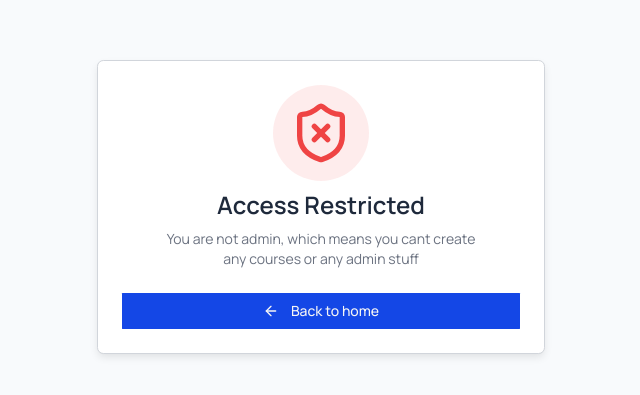
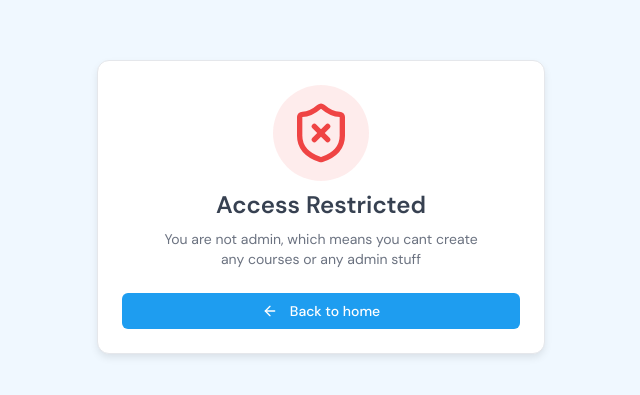
Before and after one commit to gavrilasa/just-lms, a Next.js app: page /not-admin in a window 1280 px wide. Shown: the part 193-588 px from the top of the page, without its empty margins (319-959 px from the left). Built offline with nearby package versions, Linux system fonts and the light colour scheme.

Commit message:
feat(public): Course List and Redesign Color

```diff
--- /dev/null
+++ b/app/(public)/_components/PublicCourseCard.tsx
@@ -0,0 +1,92 @@
+import { PublicCourseType } from "@/app/data/course/get-all-courses";
+import { Badge } from "@/components/ui/badge";
+import { buttonVariants } from "@/components/ui/button";
+import { Card, CardContent } from "@/components/ui/card";
+import { Skeleton } from "@/components/ui/skeleton";
+import { useConstructUrl } from "@/hooks/use-construct-url";
+import { School, TimerIcon } from "lucide-react";
+import Image from "next/image";
+import Link from "next/link";
+
+interface iAppProps {
+	data: PublicCourseType;
+}
+
+export function PublicCourseCard({ data }: iAppProps) {
+	const thumbnailUrl = useConstructUrl(data.fileKey);
+
+	return (
+		<Card className="group relative py-0 gap-0">
+			<Badge className="absolute top-2 right-2 z-10">{data.level}</Badge>
+
+			<Image
+				src={thumbnailUrl}
+				alt="Thumbnail Image of Course"
+				width={600}
+				height={400}
+				className="w-full rounded-t-xl object-cover aspect-video"
+			/>
+
+			<CardContent className="p-4">
+				<Link
+					className="font-medium text-lg line-clamp-2 hover:underline group-hover:text-primary transition-colors"
+					href={`/courses/${data.slug}`}
+				>
+					{data.title}
+				</Link>
+				<p className="line-clamp-2 text-sm text-muted-foreground leading-tight mt-2">
+					{data.smallDescription}
+				</p>
+
+				<div className="mt-4 flex items-center gap-x-5">
+					<div className="flex items-center gap-x-2">
+						<TimerIcon className="size-6 p-1 rounded-md text-primary bg-primary/10" />
+						<p className="text-sm text-muted-foreground">{data.duration}h</p>
+					</div>
+					<div className="flex items-center gap-x-2">
+						<School className="size-6 p-1 rounded-md text-primary bg-primary/10" />
+						<p className="text-sm text-muted-foreground">{data.category}</p>
+					</div>
+				</div>
+
+				<Link
+					href={`/courses/${data.slug}`}
+					className={buttonVariants({ className: "w-full mt-4" })}
+				>
+					Learn More
+				</Link>
+			</CardContent>
+		</Card>
+	);
+}
+
+export function PublicCourseCardSkeleton() {
+	return (
+		<Card className="group relative py-0 gap-0">
+			<div className="absolute top-2 right-2 z-10 flex items-center">
+				<Skeleton className="h-6 w-20 rounded-full" />
+			</div>
+			<div className="w-full relative h-fit">
+				<Skeleton className="w-full rounded-t-xl aspect-video" />
+			</div>
+			<CardContent className="p-4">
+				<div className="space-y-2">
+					<Skeleton className="h-6 w-full" />
+					<Skeleton className="h-6 w-3/4" />
+				</div>
+				<div className="mt-4 flex items-center gap-x-5">
+					<div className="flex items-center gap-x-2">
+						<Skeleton className="size-6 rounded-md" />
+						<Skeleton className="h-4 w-8" />
+					</div>
+					<div className="flex items-center gap-x-2">
+						<Skeleton className="size-6 rounded-md" />
+						<Skeleton className="h-4 w-8" />
+					</div>
+				</div>
+
+				<Skeleton className="mt-4 w-full h-10 rounded-md" />
+			</CardContent>
+		</Card>
+	);
+}
--- /dev/null
+++ b/app/(public)/courses/page.tsx
@@ -0,0 +1,47 @@
+import { getAllCourses } from "@/app/data/course/get-all-courses";
+import {
+	PublicCourseCard,
+	PublicCourseCardSkeleton,
+} from "../_components/PublicCourseCard";
+import { Suspense } from "react";
+
+export default function PublicCoursesRoute() {
+	return (
+		<div className="mt-5">
+			<div className="flex flex-col space-y-2 mb-10">
+				<h1 className="text-3xl md:text-4xl font-bold tracking-tighter">
+					Explore Courses
+				</h1>
+				<p className="text-muted-foreground">
+					Discover our wide range of courses designed to help you achieve your
+					learning goals.
+				</p>
+			</div>
+			<Suspense fallback={<LoadingSkeletonLayout />}>
+				<RenderCourses />
+			</Suspense>
+		</div>
+	);
+}
+
+async function RenderCourses() {
+	const courses = await getAllCourses();
+
+	return (
+		<div className="grid grid-cols-1 md:grid-cols-2 lg:grid-cols-3 gap-6">
+			{courses.map((course) => (
+				<PublicCourseCard key={course.id} data={course} />
+			))}
+		</div>
+	);
+}
+
+function LoadingSkeletonLayout() {
+	return (
+		<div className="grid grid-cols-1 md:grid-cols-2 lg:grid-cols-3 gap-6">
+			{Array.from({ length: 9 }).map((_, index) => (
+				<PublicCourseCardSkeleton key={index} />
+			))}
+		</div>
+	);
+}
--- a/app/(public)/layout.tsx
+++ b/app/(public)/layout.tsx
@@ -5,7 +5,9 @@ export default function LayoutPublic({ children }: { children: ReactNode }) {
 	return (
 		<div>
 			<Navbar />
-			<main className="container px-4 mx-auto md:px-6 lg:px-8">{children}</main>
+			<main className="container px-4 mx-auto md:px-6 lg:px-8 mb-32">
+				{children}
+			</main>
 		</div>
 	);
 }
--- /dev/null
+++ b/app/data/course/get-all-courses.ts
@@ -0,0 +1,27 @@
+import prisma from "@/lib/db";
+
+export async function getAllCourses() {
+	const data = await prisma.course.findMany({
+		where: {
+			status: "Published",
+		},
+		orderBy: {
+			createdAt: "desc",
+		},
+		select: {
+			title: true,
+			price: true,
+			smallDescription: true,
+			slug: true,
+			fileKey: true,
+			id: true,
+			level: true,
+			duration: true,
+			category: true,
+		},
+	});
+
+	return data;
+}
+
+export type PublicCourseType = Awaited<ReturnType<typeof getAllCourses>>[0];
--- a/app/globals.css
+++ b/app/globals.css
@@ -1,48 +1,45 @@
-@import url("https://fonts.googleapis.com/css2?family=Manrope:wght@200..800&family=Merriweather:ital,opsz,wght@0,18..144,300..900;1,18..144,300..900&family=Roboto+Mono:ital,wght@0,100..700;1,100..700&display=swap");
 @import "tailwindcss";
 @import "tw-animate-css";
-
 @plugin "@tailwindcss/typography";
 
 @custom-variant dark (&:is(.dark *));
-
 :root {
-	--background: oklch(0.9842 0.0034 247.8575);
-	--foreground: oklch(0.2795 0.0368 260.031);
+	--background: oklch(0.9751 0.0127 244.2507);
+	--foreground: oklch(0.3729 0.0306 259.7328);
 	--card: oklch(1 0 0);
-	--card-foreground: oklch(0.2795 0.0368 260.031);
+	--card-foreground: oklch(0.3729 0.0306 259.7328);
 	--popover: oklch(1 0 0);
-	--popover-foreground: oklch(0.2795 0.0368 260.031);
-	--primary: oklch(0.488 0.243 264.376);
-	--primary-foreground: oklch(0.9702 0 0);
-	--secondary: oklch(0.9276 0.0058 264.5313);
-	--secondary-foreground: oklch(0.3729 0.0306 259.7328);
+	--popover-foreground: oklch(0.3729 0.0306 259.7328);
+	--primary: oklch(0.6717 0.1595 244.698);
+	--primary-foreground: oklch(1 0 0);
+	--secondary: oklch(0.9514 0.025 236.8242);
+	--secondary-foreground: oklch(0.4461 0.0263 256.8018);
 	--muted: oklch(0.967 0.0029 264.5419);
 	--muted-foreground: oklch(0.551 0.0234 264.3637);
-	--accent: oklch(0.9299 0.0334 272.7879);
+	--accent: oklch(0.9092 0.0508 236.5702);
 	--accent-foreground: oklch(0.3729 0.0306 259.7328);
 	--destructive: oklch(0.6368 0.2078 25.3313);
 	--destructive-foreground: oklch(1 0 0);
-	--border: oklch(0.8717 0.0093 258.3382);
-	--input: oklch(0.8717 0.0093 258.3382);
-	--ring: oklch(0.5854 0.2041 277.1173);
-	--chart-1: oklch(0.5854 0.2041 277.1173);
-	--chart-2: oklch(0.5106 0.2301 276.9656);
-	--chart-3: oklch(0.4568 0.2146 277.0229);
-	--chart-4: oklch(0.3984 0.1773 277.3662);
-	--chart-5: oklch(0.3588 0.1354 278.6973);
-	--sidebar: oklch(0.967 0.0029 264.5419);
-	--sidebar-foreground: oklch(0.2795 0.0368 260.031);
-	--sidebar-primary: oklch(0.5854 0.2041 277.1173);
+	--border: oklch(0.9276 0.0058 264.5313);
+	--input: oklch(0.9276 0.0058 264.5313);
+	--ring: oklch(0.7227 0.192 149.5793);
+	--chart-1: oklch(0.7227 0.192 149.5793);
+	--chart-2: oklch(0.6959 0.1491 162.4796);
+	--chart-3: oklch(0.596 0.1274 163.2254);
+	--chart-4: oklch(0.5081 0.1049 165.6121);
+	--chart-5: oklch(0.4318 0.0865 166.9128);
+	--sidebar: oklch(0.9514 0.025 236.8242);
+	--sidebar-foreground: oklch(0.3729 0.0306 259.7328);
+	--sidebar-primary: oklch(0.7227 0.192 149.5793);
 	--sidebar-primary-foreground: oklch(1 0 0);
-	--sidebar-accent: oklch(0.9299 0.0334 272.7879);
+	--sidebar-accent: oklch(0.9505 0.0507 163.0508);
 	--sidebar-accent-foreground: oklch(0.3729 0.0306 259.7328);
-	--sidebar-border: oklch(0.8717 0.0093 258.3382);
-	--sidebar-ring: oklch(0.5854 0.2041 277.1173);
-	--font-sans: Manrope, ui-sans-serif, sans-serif, system-ui;
-	--font-serif: Merriweather, serif;
-	--font-mono: Roboto Mono, ui-monospace, monospace;
-	--radius: 0.15rem;
+	--sidebar-border: oklch(0.9276 0.0058 264.5313);
+	--sidebar-ring: oklch(0.7227 0.192 149.5793);
+	--font-sans: DM Sans, sans-serif;
+	--font-serif: Lora, serif;
+	--font-mono: IBM Plex Mono, monospace;
+	--radius: 0.5rem;
 	--shadow-x: 0px;
 	--shadow-y: 4px;
 	--shadow-blur: 8px;
@@ -68,41 +65,41 @@
 
 .dark {
 	--background: oklch(0.2077 0.0398 265.7549);
-	--foreground: oklch(0.9288 0.0126 255.5078);
+	--foreground: oklch(0.8717 0.0093 258.3382);
 	--card: oklch(0.2795 0.0368 260.031);
-	--card-foreground: oklch(0.9288 0.0126 255.5078);
+	--card-foreground: oklch(0.8717 0.0093 258.3382);
 	--popover: oklch(0.2795 0.0368 260.031);
-	--popover-foreground: oklch(0.9288 0.0126 255.5078);
-	--primary: oklch(0.488 0.243 264.376);
-	--primary-foreground: oklch(0.97 0 0);
+	--popover-foreground: oklch(0.8717 0.0093 258.3382);
+	--primary: oklch(0.6717 0.1595 244.698);
+	--primary-foreground: oklch(1 0 0);
 	--secondary: oklch(0.3351 0.0331 260.912);
-	--secondary-foreground: oklch(0.8717 0.0093 258.3382);
-	--muted: oklch(0.2427 0.0381 259.9437);
-	--muted-foreground: oklch(0.7137 0.0192 261.3246);
+	--secondary-foreground: oklch(0.7118 0.0129 286.0665);
+	--muted: oklch(0.2463 0.0275 259.9628);
+	--muted-foreground: oklch(0.551 0.0234 264.3637);
 	--accent: oklch(0.3729 0.0306 259.7328);
-	--accent-foreground: oklch(0.8717 0.0093 258.3382);
+	--accent-foreground: oklch(0.7118 0.0129 286.0665);
 	--destructive: oklch(0.6368 0.2078 25.3313);
 	--destructive-foreground: oklch(0.2077 0.0398 265.7549);
 	--border: oklch(0.4461 0.0263 256.8018);
 	--input: oklch(0.4461 0.0263 256.8018);
-	--ring: oklch(0.6801 0.1583 276.9349);
-	--chart-1: oklch(0.6801 0.1583 276.9349);
-	--chart-2: oklch(0.5854 0.2041 277.1173);
-	--chart-3: oklch(0.5106 0.2301 276.9656);
-	--chart-4: oklch(0.4568 0.2146 277.0229);
-	--chart-5: oklch(0.3984 0.1773 277.3662);
+	--ring: oklch(0.7729 0.1535 163.2231);
+	--chart-1: oklch(0.7729 0.1535 163.2231);
+	--chart-2: oklch(0.7845 0.1325 181.912);
+	--chart-3: oklch(0.7227 0.192 149.5793);
+	--chart-4: oklch(0.6959 0.1491 162.4796);
+	--chart-5: oklch(0.596 0.1274 163.2254);
 	--sidebar: oklch(0.2795 0.0368 260.031);
-	--sidebar-foreground: oklch(0.9288 0.0126 255.5078);
-	--sidebar-primary: oklch(0.6801 0.1583 276.9349);
+	--sidebar-foreground: oklch(0.8717 0.0093 258.3382);
+	--sidebar-primary: oklch(0.7729 0.1535 163.2231);
 	--sidebar-primary-foreground: oklch(0.2077 0.0398 265.7549);
 	--sidebar-accent: oklch(0.3729 0.0306 259.7328);
-	--sidebar-accent-foreground: oklch(0.8717 0.0093 258.3382);
+	--sidebar-accent-foreground: oklch(0.7118 0.0129 286.0665);
 	--sidebar-border: oklch(0.4461 0.0263 256.8018);
-	--sidebar-ring: oklch(0.6801 0.1583 276.9349);
-	--font-sans: Manrope, ui-sans-serif, sans-serif, system-ui;
-	--font-serif: Merriweather, serif;
-	--font-mono: Roboto Mono, ui-monospace, monospace;
-	--radius: 0.15rem;
+	--sidebar-ring: oklch(0.7729 0.1535 163.2231);
+	--font-sans: DM Sans, sans-serif;
+	--font-serif: Lora, serif;
+	--font-mono: IBM Plex Mono, monospace;
+	--radius: 0.5rem;
 	--shadow-x: 0px;
 	--shadow-y: 4px;
 	--shadow-blur: 8px;
--- a/app/layout.tsx
+++ b/app/layout.tsx
@@ -1,17 +1,18 @@
 import type { Metadata } from "next";
-import { Manrope, Merriweather, Roboto_Mono } from "next/font/google";
+import { DM_Sans, Lora, IBM_Plex_Mono } from "next/font/google";
 import "./globals.css";
 import { ThemeProvider } from "@/components/ui/themes-provider";
 import { Toaster } from "@/components/ui/sonner";
 
-export const manrope = Manrope({ subsets: ["latin"], variable: "--font-sans" });
-export const merri = Merriweather({
+export const dmSans = DM_Sans({ subsets: ["latin"], variable: "--font-sans" });
+export const lora = Lora({
 	subsets: ["latin"],
 	variable: "--font-serif",
 });
-export const robomono = Roboto_Mono({
+export const ibmPlexMono = IBM_Plex_Mono({
 	subsets: ["latin"],
 	variable: "--font-mono",
+	weight: ["400", "500", "600"],
 });
 
 export const metadata: Metadata = {
@@ -27,7 +28,7 @@ export default function RootLayout({
 	return (
 		<html lang="en" suppressHydrationWarning>
 			<body
-				className={`${manrope.variable} ${merri.variable} ${robomono.variable}`}
+				className={`${dmSans.variable} ${lora.variable} ${ibmPlexMono.variable}`}
 			>
 				<ThemeProvider
 					attribute="class"
```
